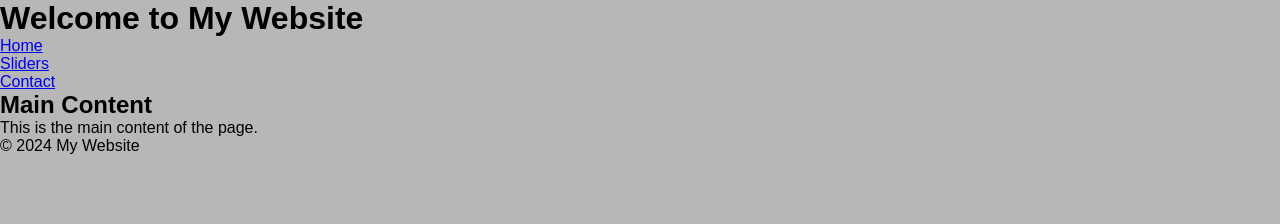
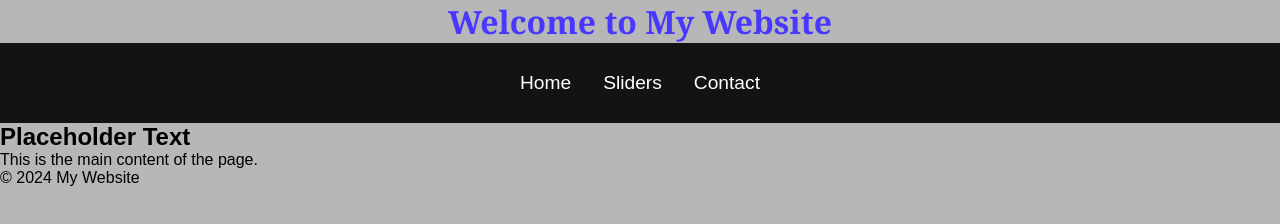
Before and after one commit to boydgreg/web, a plain HTML site: page index.html in a window 1280 px wide. Drawn offline with Linux system fonts and the light colour scheme.

Commit message:
commited in Denver2

```diff
--- a/index.html
+++ b/index.html
@@ -3,23 +3,23 @@
 <head>
     <meta charset="UTF-8">
     <meta name="viewport" content="width=device-width, initial-scale=1.0">
-    <title>Document</title>
+    <title>Home</title>
     <link rel="stylesheet" href="./styles.css">
 </head>
 <body>
     <header>
         <h1>Welcome to My Website</h1>
+        <nav class="navbar">
+            <ul class="navbar_menu">
+                <li class="navbar_item"><a class="navbar_links" href="index.html">Home</a></li>
+                <li class="navbar_item"><a class="navbar_links" href="sliders">Sliders</a></li>
+                <li class="navbar_item"><a class="navbar_links" href="contact.html">Contact</a></li>
+            </ul>
+        </nav>
     </header>
-    <nav>
-        <ul>
-            <li><a href="index.html">Home</a></li>
-            <li><a href="sliders">Sliders</a></li>
-            <li><a href="contact.html">Contact</a></li>
-        </ul>
-    </nav>
     <main>
         <section>
-            <h2>Main Content</h2>
+            <h2>Placeholder Text</h2>
             <p>This is the main content of the page.</p>
         </section>
     </main>
--- a/styles.css
+++ b/styles.css
@@ -12,6 +12,11 @@
 }
 body {
     background-color: var(--main-background-color);
+}
+h1 {
+    font-family: Georgia, 'Times New Roman', Times, serif;
+    text-align: center;
+    color: #4837ff;
 }
 .navbar {
     background: #131313;
```
